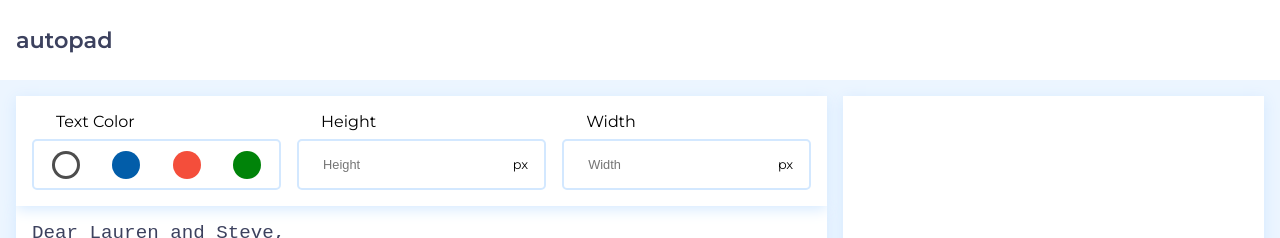
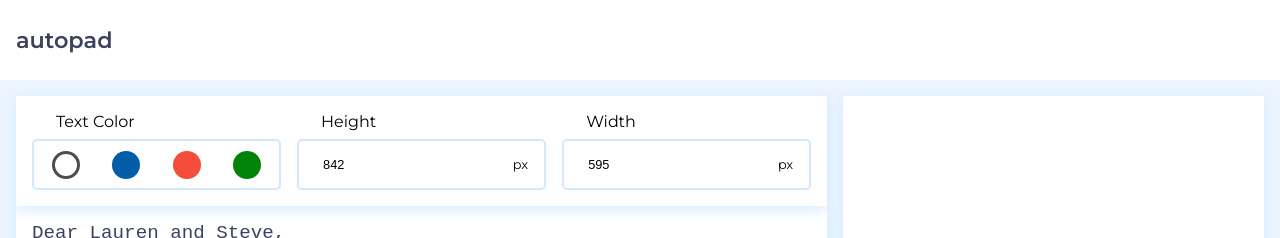
Before and after one commit to ProgaPanda/autopad, a React (Create React App) app: page / in a window 1280 px wide. Shown: the top 238 px of the page. Built offline with nearby package versions, Linux system fonts and the light colour scheme.

Commit message:
[FEAT] Changed wording on options

```diff
--- a/src/containers/writing-pad/components/options-controller/options-controller.component.tsx
+++ b/src/containers/writing-pad/components/options-controller/options-controller.component.tsx
@@ -56,6 +56,7 @@ export const OptionsController: React.FC<OptionsControllerProps> = ({
         <StyledOptionLabel>Height</StyledOptionLabel>
         <Input
           placeholder={t.DOCUMENT_HEIGHT}
+          initialValue="842"
           type="number"
           onChange={(e) =>
             dispatcher({
@@ -64,13 +65,14 @@ export const OptionsController: React.FC<OptionsControllerProps> = ({
             })
           }
           suffix="px"
-        />{" "}
+        />
       </StyledOption>
 
       <StyledOption>
         <StyledOptionLabel>Width</StyledOptionLabel>
         <Input
           placeholder={t.DOCUMENT_WIDTH}
+          initialValue="595"
           type="number"
           onChange={(e) =>
             dispatcher({
--- a/src/shared/i18n/en.wording.ts
+++ b/src/shared/i18n/en.wording.ts
@@ -16,8 +16,8 @@ Allison and Jeremy`,
     },
 
     OPTIONS_CONTROLLER: {
-      DOCUMENT_HEIGHT: "Height",
-      DOCUMENT_WIDTH: "Width",
+      DOCUMENT_HEIGHT: "842",
+      DOCUMENT_WIDTH: "595",
     },
 
     DOCUMENT: {
```
